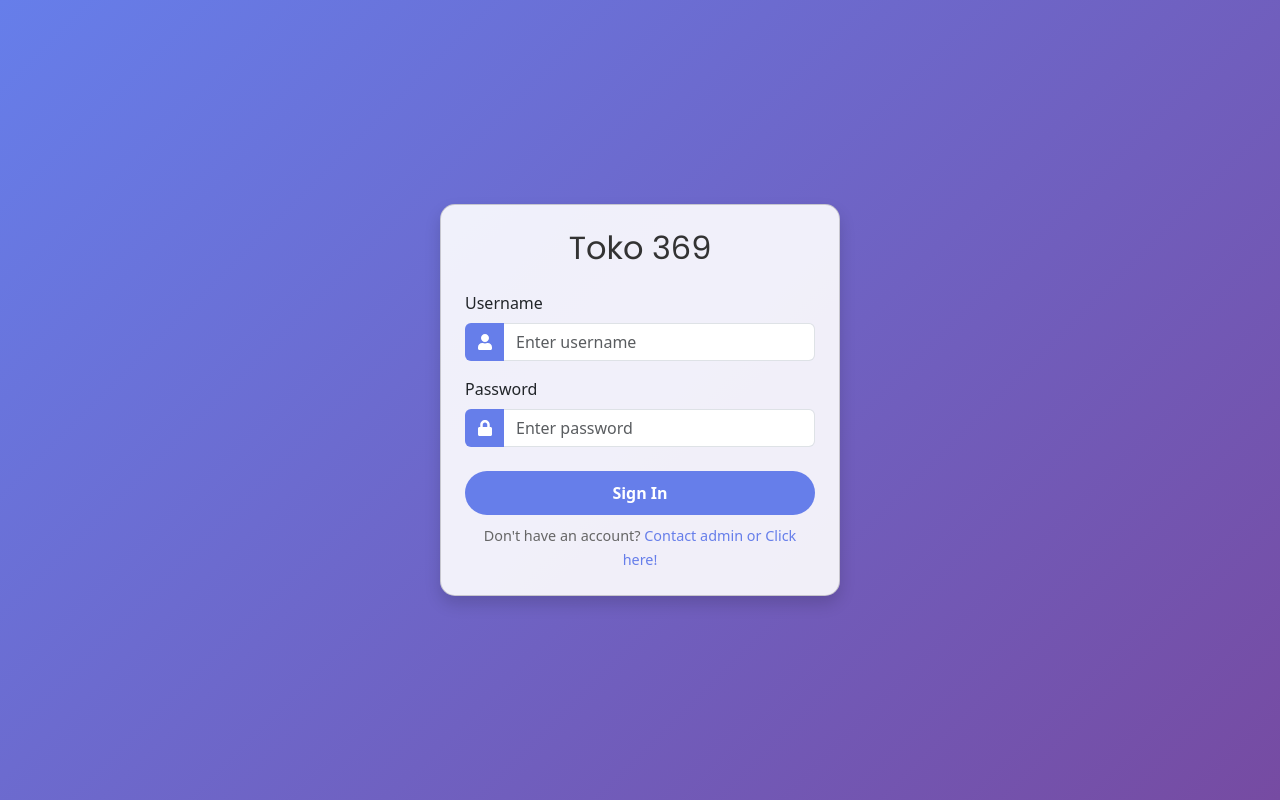
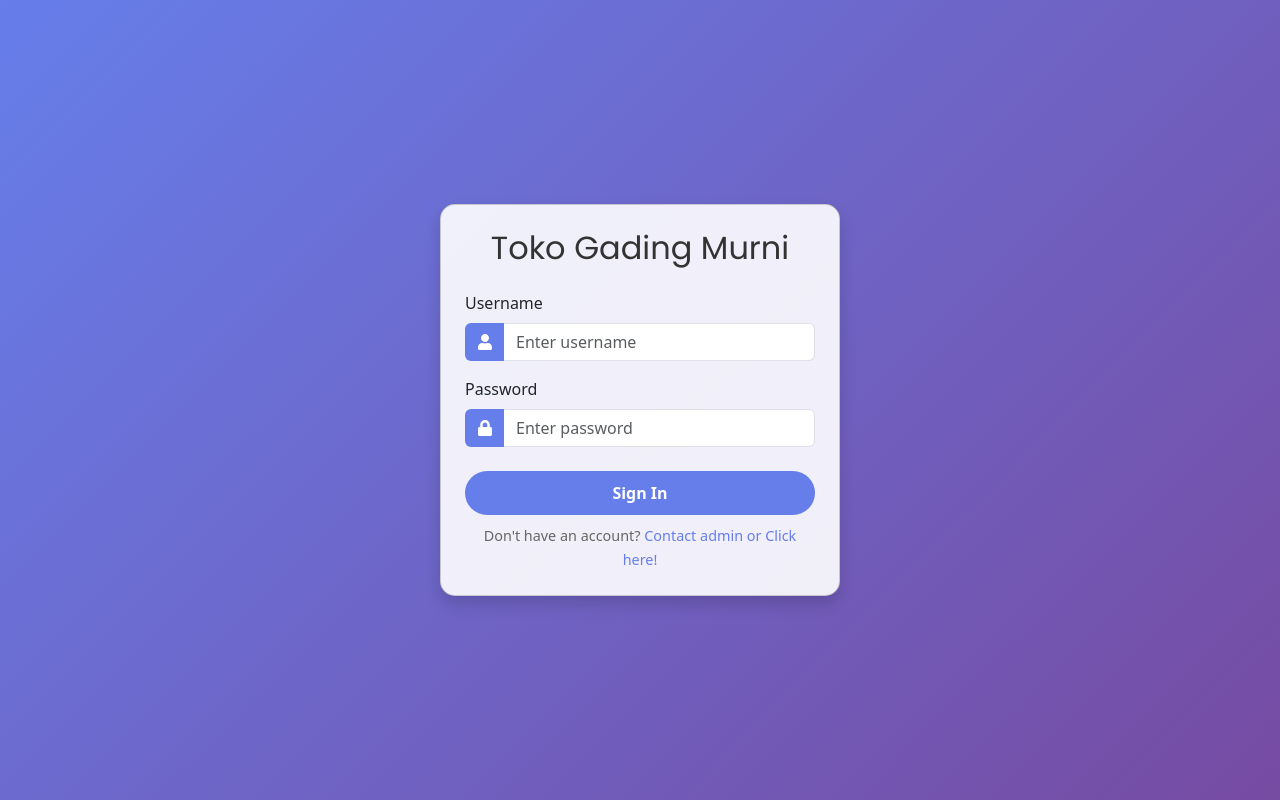
Before and after one commit to thiorichie/toko369-fe, a React (Vite) app: page / in a window 1280 px wide. Built offline with nearby package versions, Linux system fonts and the light colour scheme; no server answers.

Commit message:
changing name to Toko Gading Murni

```diff
--- a/index.html
+++ b/index.html
@@ -6,7 +6,7 @@
     <meta name="viewport" content="width=device-width, initial-scale=1.0" />
     <link rel="stylesheet" href="https://cdn.jsdelivr.net/npm/bootstrap-icons/font/bootstrap-icons.css">
     <link href="https://fonts.googleapis.com/css2?family=Poppins:wght@400;600&display=swap" rel="stylesheet"/>
-    <title>Toko 369</title>
+    <title>Toko Gading Murni</title>
   </head>
   <body>
     <div id="root"></div>
--- a/src/pages/CartPage.jsx
+++ b/src/pages/CartPage.jsx
@@ -237,7 +237,7 @@ function CartPage({loadData, setLoadData, updateCart}) {
         <h2 className="mb-4 text-center">Keranjang Kamu</h2>
 
         {cartItems.items.length === 0 ? (
-          <p className="text-center">Keranjang kamu kosong nih! Yuk, isi keranjang kamu dengan produk <strong>Toko 369</strong>..</p>
+          <p className="text-center">Keranjang kamu kosong nih! Yuk, isi keranjang kamu dengan produk <strong>Toko Gading Murni</strong>..</p>
         ) : (
           <div className="row">
             <div className="col-lg-8 col-md-12">
--- a/src/pages/LoginPage.jsx
+++ b/src/pages/LoginPage.jsx
@@ -73,7 +73,7 @@ function LoginPage() {
           className="text-center mb-4"
           style={{ fontFamily: 'Poppins, sans-serif', color: '#333' }}
         >
-          Toko 369
+          Toko Gading Murni
         </h2>
 
         <form onSubmit={handleSubmit(onSubmit)}>
--- a/src/pages/components/Navbar.jsx
+++ b/src/pages/components/Navbar.jsx
@@ -64,7 +64,7 @@ const Navbar = ({
       <div className="container-fluid">
         <a className="navbar-brand fw-bold fs-3 text-black"
            style={{ fontFamily: "Cormorant Garamond, serif" }}>
-          Toko 369
+          Toko Gading Murni
         </a>
 
         <button className="navbar-toggler" type="button"
--- a/src/pages/outlets/Settings.jsx
+++ b/src/pages/outlets/Settings.jsx
@@ -3,7 +3,7 @@ import "bootstrap/dist/css/bootstrap.min.css";
 
 function Settings() {
   const [profile, setProfile] = useState({
-    namaToko: "Toko 369", // ini statis
+    namaToko: "Toko Gading Murni", // ini statis
     username: "",
     password: "",
   });
```
